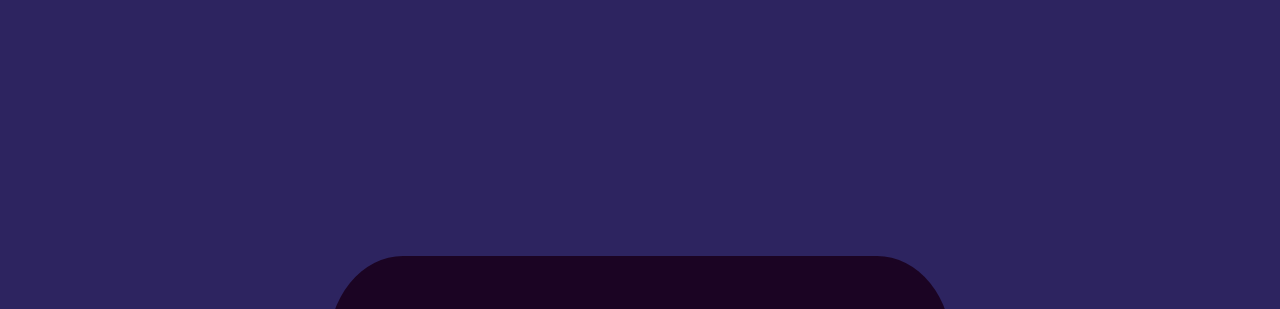
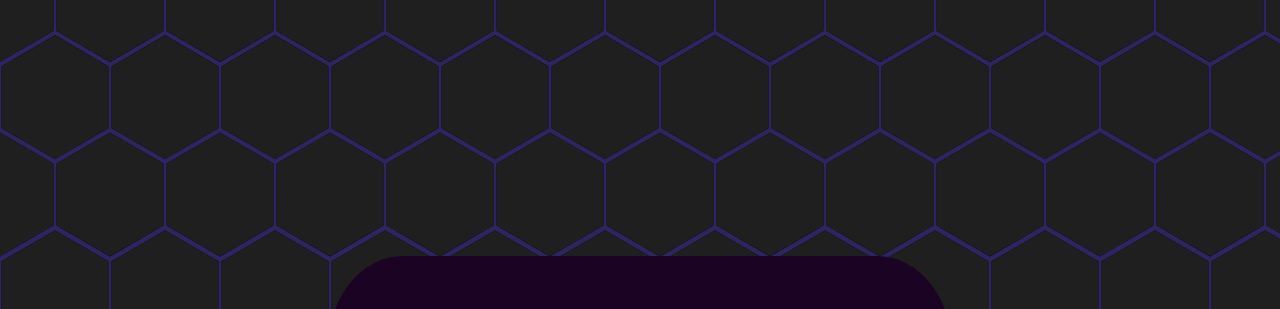
Before and after one commit to raj03kumar/Raj-Portfolio-Website, a plain HTML site: page index.html in a window 1280 px wide. Shown: the top 309 px of the page. Drawn offline with Linux system fonts and the light colour scheme; the site is published under a folder, as on GitHub Pages, so addresses that start at the root find nothing.

Commit message:
Update style.css

```diff
--- a/style.css
+++ b/style.css
@@ -61,7 +61,7 @@ strong{
     position: absolute;
     top:0;
     left:0;
-    background: url(/images/grid.svg)repeat;
+    background: url(images/grid.svg)repeat;
     width: 100%;
     height: 100%;
     /* z-index: 1; */
```
